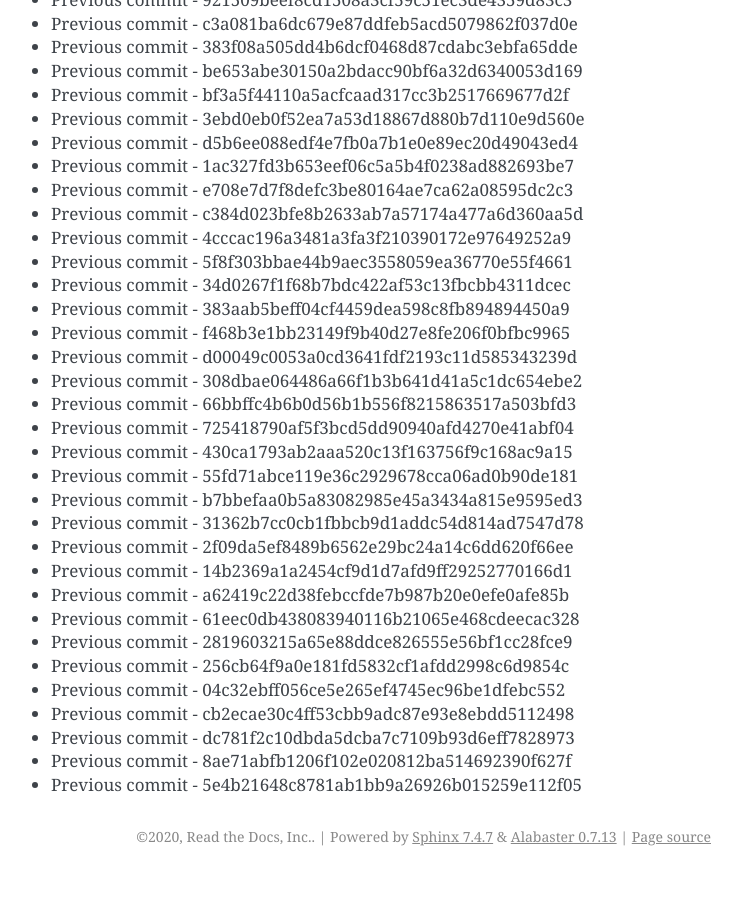
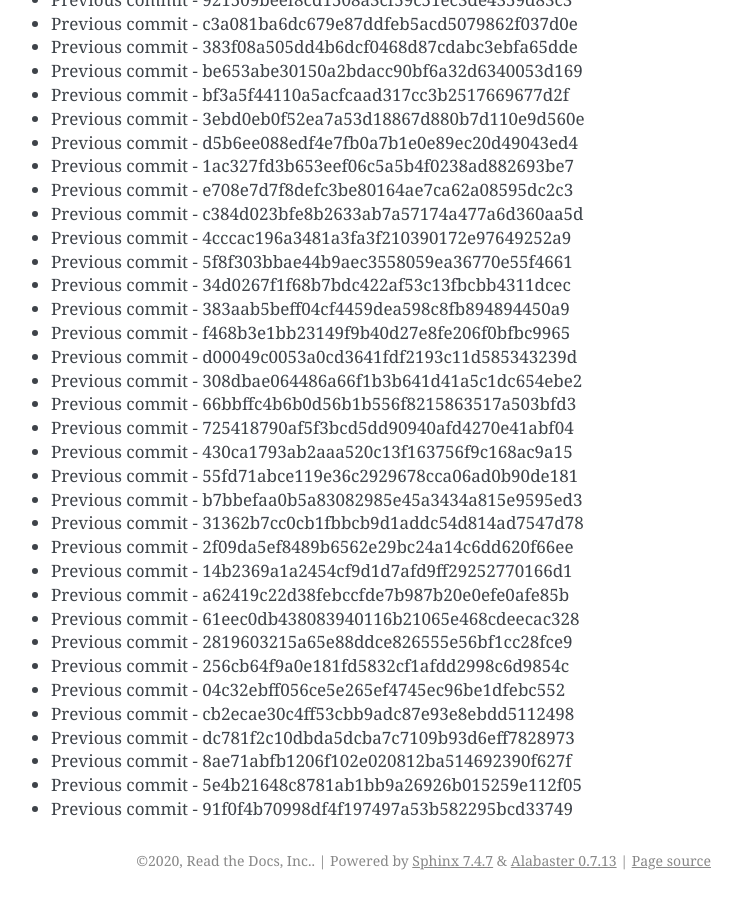
Before and after one commit to readthedocs/rtd-git-stresstest, a Sphinx documentation site: the page built from docs/updates.rst, in a window 1280 px wide and 900 px high, scrolled down 99960 px. Shown: the whole window, without its empty margins (399-1141 px from the left). Built offline with Sphinx 7.4.7, drawn with Linux system fonts in a browser that asks for light colours; before the commit the page ends 100836 px from its top, so only the background shows below that.

Commit message:
Generating commit from previous: 91f0f4b70998df4f197497a53b582295bcd33749

```diff
--- a/docs/updates.rst
+++ b/docs/updates.rst
@@ -4232,3 +4232,4 @@ It can be tested for any performance characteristics.
 * Previous commit - dc781f2c10dbda5dcba7c7109b93d6eff7828973
 * Previous commit - 8ae71abfb1206f102e020812ba514692390f627f
 * Previous commit - 5e4b21648c8781ab1bb9a26926b015259e112f05
+* Previous commit - 91f0f4b70998df4f197497a53b582295bcd33749
```
